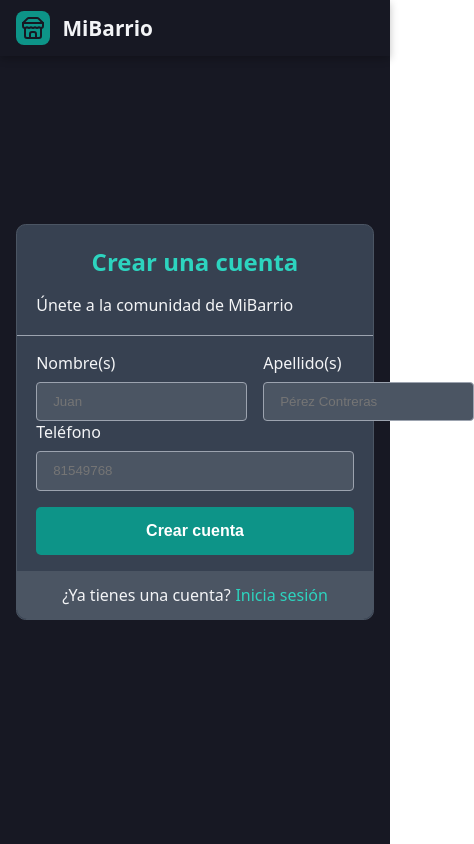
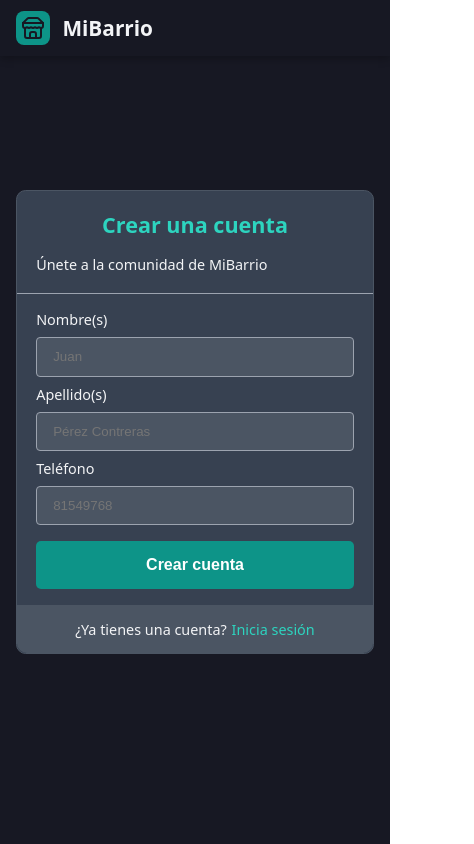
Before and after one commit to DiegoWEBD/WebMovil-Frontend, a React (Vite) app: page /register in a window 390 px wide. Shown: the whole page, 474 px wide, since content can reach past the window. Built offline with nearby package versions, Linux system fonts and the light colour scheme; no server answers.

Commit message:
mejoras estilos en formulario registro

```diff
--- a/src/App.tsx
+++ b/src/App.tsx
@@ -4,13 +4,13 @@ import { createBrowserRouter, RouterProvider } from 'react-router-dom'
 import LoginForm from './presentation/components/common_pages/AuthPage/LoginForm/LoginForm'
 import RegisterForm from './presentation/components/common_pages/AuthPage/RegisterForm/RegisterForm'
 import HomePage from './presentation/components/common_pages/HomePage/HomePage'
+import ProfilePage from './presentation/components/common_pages/ProfilePage/ProfilePage'
 import Root from './presentation/components/common_pages/Root/Root'
+import StorePage from './presentation/components/common_pages/StorePage/StorePage'
 import StoresPage from './presentation/components/common_pages/StoresPage/StoresPage'
 import UserProtectedRoute from './presentation/components/protected_components/UserProtectedRoute'
-import ProfilePage from './presentation/components/common_pages/ProfilePage/ProfilePage'
-import StorePage from './presentation/components/common_pages/StorePage/StorePage'
 import UserReverseProtectedRoute from './presentation/components/protected_components/UserReverseProtectedRoute'
-import OwnerProtectedComponent from './presentation/components/protected_components/owner/OwnerProtectedComponent'
+import OwnerProtectedRoute from './presentation/components/protected_components/owner/OwnerProtectedRoute'
 import OwnerProductsPage from './presentation/components/views/OwnerView/pages/OwnerProductsPage/OwnerProductsPage'
 
 const router = createBrowserRouter([
@@ -51,18 +51,15 @@ const router = createBrowserRouter([
 			{
 				path: 'locatario/productos',
 				element: (
-					<h1>
-						<OwnerProtectedComponent>
-							<OwnerProductsPage />
-						</OwnerProtectedComponent>
-					</h1>
+					<OwnerProtectedRoute>
+						<OwnerProductsPage />
+					</OwnerProtectedRoute>
 				),
 			},
 			{
 				path: 'login',
 				element: (
 					<UserReverseProtectedRoute>
-						{' '}
 						<LoginForm />
 					</UserReverseProtectedRoute>
 				),
--- a/src/presentation/components/common_pages/AuthPage/AuthPage.css
+++ b/src/presentation/components/common_pages/AuthPage/AuthPage.css
@@ -60,3 +60,9 @@
 .auth-footer-link:hover {
 	color: var(--color-text-secondary);
 }
+
+@media (max-width: 768px) {
+	.auth-form-card {
+		font-size: 0.9rem;
+	}
+}
--- a/src/presentation/components/common_pages/AuthPage/RegisterForm/RegisterForm.css
+++ b/src/presentation/components/common_pages/AuthPage/RegisterForm/RegisterForm.css
@@ -12,6 +12,9 @@
 
 .register-fields {
 	margin-bottom: 1rem;
+	display: flex;
+	flex-direction: column;
+	gap: 0.5rem;
 }
 
 .register-input {
@@ -22,3 +25,10 @@
 	box-sizing: border-box;
 	transition: border-color 0.2s;
 }
+
+@media (max-width: 768px) {
+	.register-fullname-section {
+		flex-direction: column;
+		gap: 0.5rem;
+	}
+}
--- a/src/presentation/components/common_pages/StorePage/StoreContactInformation/StoreContactInformation.css
+++ b/src/presentation/components/common_pages/StorePage/StoreContactInformation/StoreContactInformation.css
@@ -1,6 +1,6 @@
 .store-contact-information {
 	position: sticky;
-	top: 3rem;
+	top: calc(var(--header-height) + var(--page-margin));
 	display: flex;
 	flex-direction: column;
 	align-items: start;
--- /dev/null
+++ b/src/presentation/components/protected_components/owner/OwnerProtectedRoute.tsx
@@ -0,0 +1,24 @@
+import { ReactNode, useEffect } from 'react'
+import { useNavigate } from 'react-router-dom'
+import useAppState from '../../../global_states/appState'
+
+type OwnerProtectedRouteProps = {
+	children: ReactNode
+}
+
+const OwnerProtectedRoute = ({ children }: OwnerProtectedRouteProps) => {
+	const { basicUserInfo, validateAccessToken } = useAppState()
+	const navigate = useNavigate()
+
+	useEffect(() => {
+		if (!basicUserInfo) navigate('/login')
+	}, [basicUserInfo, navigate])
+
+	useEffect(() => {
+		validateAccessToken()
+	}, [validateAccessToken])
+
+	return basicUserInfo ? <>{children}</> : null
+}
+
+export default OwnerProtectedRoute
```
